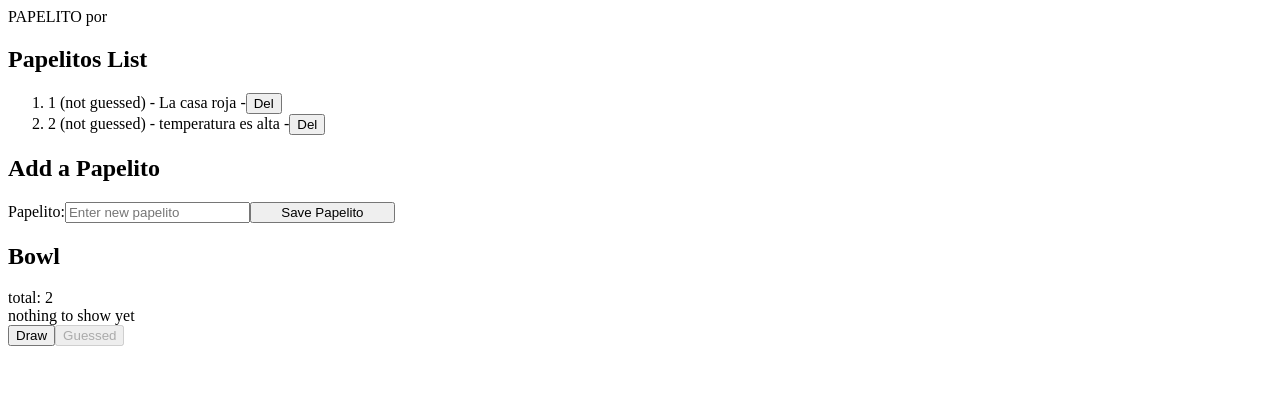
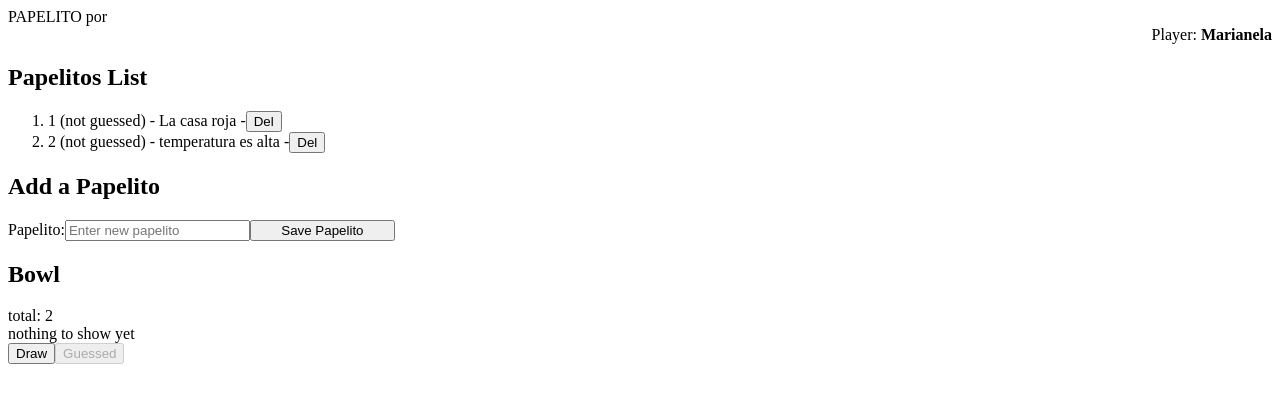
Before and after one commit to marianelamin/papelito-react-ts, a React (Create React App) app: page / in a window 1280 px wide. Shown: the top 402 px of the page. Built offline with nearby package versions, Linux system fonts and the light colour scheme.

Commit message:
added papelito author

```diff
--- a/src/ui/models/papelito.ts
+++ b/src/ui/models/papelito.ts
@@ -2,6 +2,7 @@ export class Papelito {
   text: string
   guessed: boolean
   id: number | null | undefined
+  author: string
 
   constructor(
     _text: string,
@@ -9,6 +10,7 @@ export class Papelito {
     _id?: number | undefined | null
   ) {
     this.text = _text
+    this.author = ''
     if (_guessed) this.guessed = _guessed
     else this.guessed = false
     if (_id) this.id = _id
@@ -16,7 +18,12 @@ export class Papelito {
   }
 
   public toString() {
-    const map = { text: this.text, guessed: this.guessed, id: this.id }
+    const map = {
+      text: this.text,
+      guessed: this.guessed,
+      id: this.id,
+      author: this.author,
+    }
 
     return map.toString()
   }
--- a/src/ui/views/papelito_game.tsx
+++ b/src/ui/views/papelito_game.tsx
@@ -40,11 +40,12 @@ const PapelitoWrapper = () => {
     new Papelito('La casa roja', false, 1),
     new Papelito('temperatura es alta', false, 2),
   ])
-
+  const playerName = 'Marianela'
   let papelitoIndex
 
   const saveNewPapelito = (papelito: Papelito) => {
     let newPapelitoList = [...papelitoList]
+    papelito.author = playerName
     newPapelitoList.push(papelito)
     console.log(papelito)
     console.log(newPapelitoList)
@@ -91,6 +92,11 @@ const PapelitoWrapper = () => {
 
   return (
     <div>
+      <div style={{ display: 'flex', justifyContent: 'end' }}>
+        <span>
+          Player: <b>{playerName}</b>
+        </span>
+      </div>
       <PapelitoList
         papelitoList={papelitoList}
         deletePapelito={deletePapelito}
```
